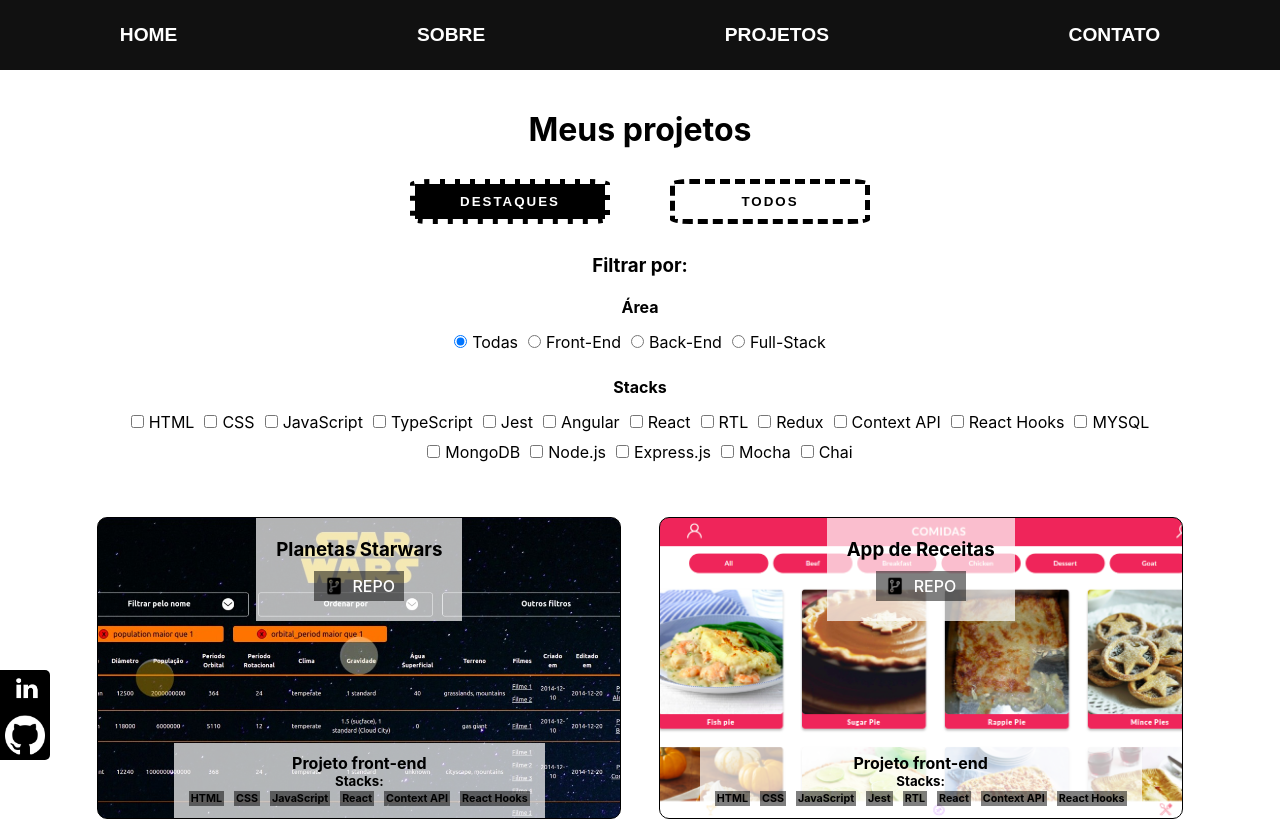
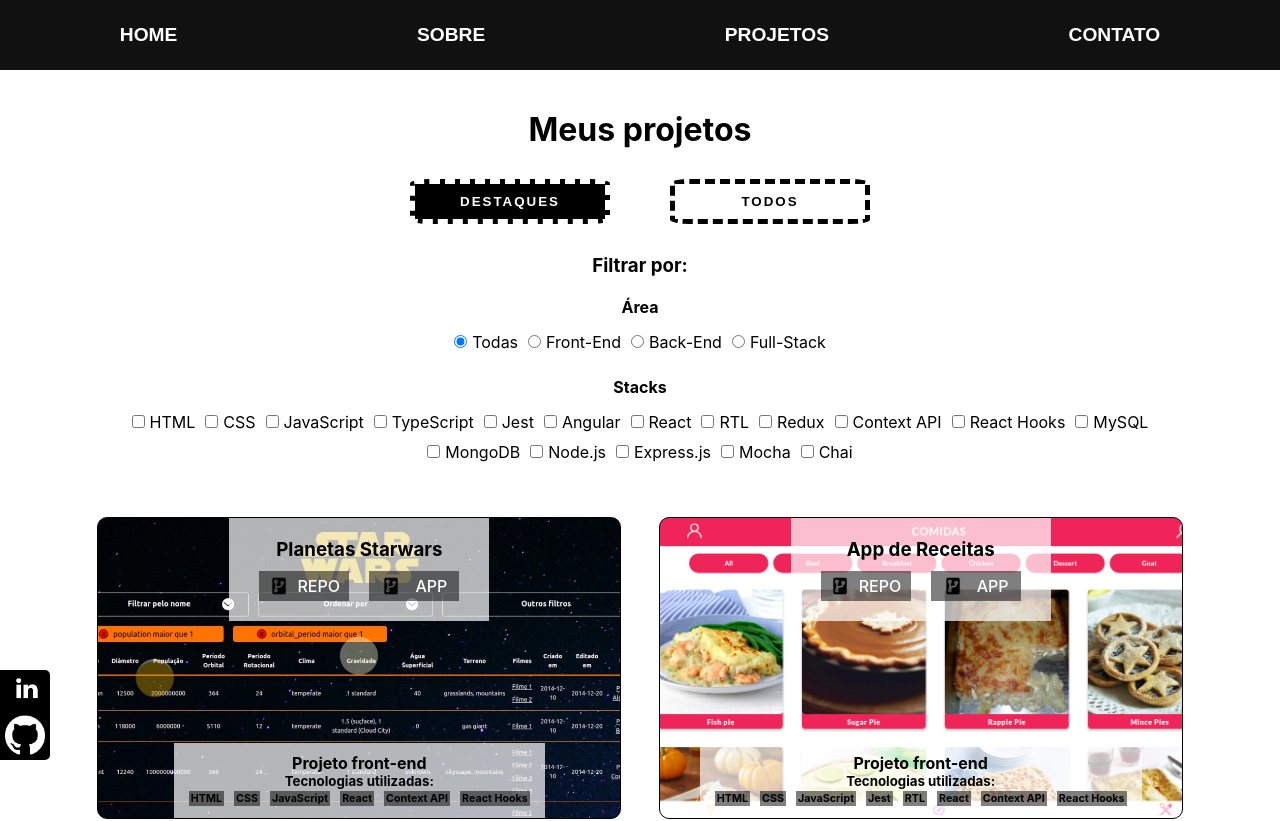
Before and after one commit to guidpo0/portfolio, a React (Create React App) app: page /#/projects in a window 1280 px wide. Shown: the top 821 px of the page. Built offline with nearby package versions, Linux system fonts and the light colour scheme.

Commit message:
Feito correçoes

```diff
--- a/src/components/ProjectCard.css
+++ b/src/components/ProjectCard.css
@@ -19,6 +19,11 @@
   padding: 20px;
 }
 
+.project-card-title-container div {
+  display: flex;
+  justify-content: center;
+}
+
 .project-card-title-container a {
   margin-top: 10px;
   background-color: rgba(0, 0, 0, 0.5);
@@ -31,6 +36,7 @@
   font-weight: 500;
   text-transform: uppercase;
   width: 80px;
+  margin: 10px 10px 0;
 }
 
 .project-card-stacks-container {
--- a/src/components/ProjectCard.jsx
+++ b/src/components/ProjectCard.jsx
@@ -5,7 +5,7 @@
 
 function ProjectCard({ project }) {
   const {
-    thumb, link, title, area, stacks,
+    thumb, link, title, area, stacks, site,
   } = project;
   return (
     <div
@@ -16,10 +16,18 @@
     >
       <div className="project-card-title-container">
         <h3>{title}</h3>
-        <a href={link} target="_blank" rel="noreferrer">
-          <img width="20" src={repoIcon} alt="Repo icon" />
-          Repo
-        </a>
+        <div>
+          <a href={link} target="_blank" rel="noreferrer">
+            <img width="20" src={repoIcon} alt="Repo icon" />
+            Repo
+          </a>
+          { !site ? null : (
+            <a href={site} target="_blank" rel="noreferrer">
+              <img width="20" src={repoIcon} alt="Repo icon" />
+              App
+            </a>
+          )}
+        </div>
       </div>
       <div className="project-card-stacks-container">
         <h4>
@@ -27,7 +35,7 @@
           {' '}
           {area}
         </h4>
-        <h5>Stacks:</h5>
+        <h5>Tecnologias utilizadas:</h5>
         <div>
           { stacks.map((stack) => (<h6>{stack}</h6>))}
         </div>
--- a/src/data/projectsInfo.js
+++ b/src/data/projectsInfo.js
@@ -15,6 +15,7 @@
 const projectsInfo = [
   {
     link: 'https://github.com/guidpo0/movie-cards-library-crud',
+    site: 'https://guidpo0.github.io/movie-cards-library-crud',
     thumb: moviesCrud,
     title: 'Movie Cards Library CRUD',
     area: 'front-end',
@@ -28,6 +29,7 @@
   },
   {
     link: 'https://github.com/guidpo0/movie-cards-library-stateful',
+    site: 'https://guidpo0.github.io/movie-cards-library-stateful',
     thumb: moviesStateful,
     title: 'Movie Cards Library Stateful',
     area: 'front-end',
@@ -41,6 +43,7 @@
   },
   {
     link: 'https://github.com/guidpo0/movie-cards-library',
+    site: 'https://guidpo0.github.io/movie-cards-library',
     thumb: movies,
     title: 'Movie Cards Library',
     area: 'front-end',
@@ -54,6 +57,7 @@
   },
   {
     link: 'https://github.com/guidpo0/financiamento',
+    site: 'https://guidpo0.github.io/financiamento',
     thumb: financiamento,
     title: 'Financiamento',
     area: 'front-end',
@@ -156,6 +160,7 @@
   },
   {
     link: 'https://github.com/guidpo0/receitas',
+    site: 'https://guidpo0.github.io/receitas',
     thumb: receitas,
     title: 'App de Receitas',
     area: 'front-end',
@@ -173,6 +178,7 @@
   },
   {
     link: 'https://github.com/guidpo0/planetas-starwars',
+    site: 'https://guidpo0.github.io/planetas-starwars',
     thumb: planetas,
     title: 'Planetas Starwars',
     area: 'front-end',
@@ -188,6 +194,7 @@
   },
   {
     link: 'https://github.com/guidpo0/carrinho-de-compras',
+    site: 'https://guidpo0.github.io/carrinho-de-compras',
     thumb: shoppingCart,
     title: 'Carrinho de Compras',
     area: 'front-end',
@@ -200,6 +207,7 @@
   },
   {
     link: 'https://github.com/guidpo0/trybewarts',
+    site: 'https://guidpo0.github.io/trybewarts',
     thumb: trybewarts,
     title: 'Trybewarts',
     area: 'front-end',
@@ -211,7 +219,8 @@
     highlight: false,
   },
   {
-    link: 'https://github.com/carta-misteriosa/',
+    link: 'https://github.com/guidpo0/carta-misteriosa/',
+    site: 'https://guidpo0.github.io/carta-misteriosa/',
     thumb: carta,
     title: 'Carta Misteriosa',
     area: 'front-end',
@@ -223,7 +232,8 @@
     highlight: false,
   },
   {
-    link: 'https://github.com/lista-de-tarefas/',
+    link: 'https://github.com/guidpo0/lista-de-tarefas/',
+    site: 'https://guidpo0.github.io/lista-de-tarefas/',
     thumb: todo,
     title: 'Lista de Tarefas',
     area: 'front-end',
@@ -235,7 +245,8 @@
     highlight: false,
   },
   {
-    link: 'https://github.com/arte-em-pixels/',
+    link: 'https://github.com/guidpo0/arte-em-pixels/',
+    site: 'https://guidpo0.github.io/arte-em-pixels/',
     thumb: pixel,
     title: 'Arte em Pixels',
     area: 'front-end',
--- a/src/data/stacks.json
+++ b/src/data/stacks.json
@@ -10,7 +10,7 @@
   "Redux",
   "Context API",
   "React Hooks",
-  "MYSQL",
+  "MySQL",
   "MongoDB",
   "Node.js",
   "Express.js",
```
